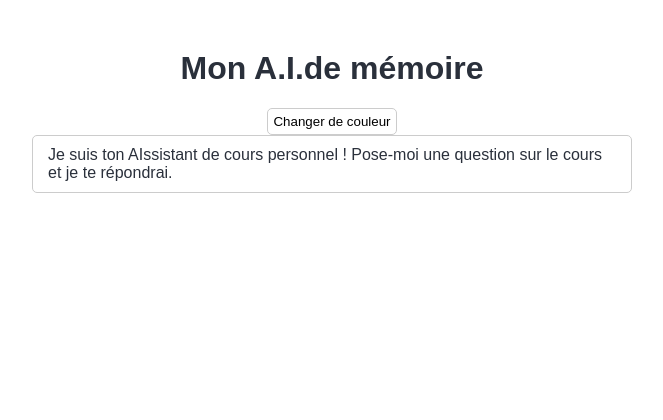
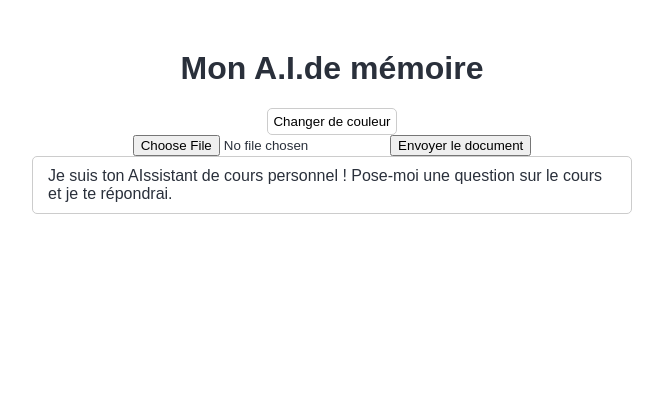
Before and after one commit to dhia680/Encoder-Decoder-Translation-Project, a Flask app: page / in a window 1280 px wide. Shown: the top 420 px of the page, without its empty margins (308-971 px from the left). Run offline with Flask 3, Linux system fonts and the light colour scheme; parts of the project's set-up code (start-up, migrations or seed data) failed here and were passed over.

Commit message:
fonction ajout de fichier

```diff
--- a/main.py
+++ b/main.py
@@ -26,12 +26,18 @@ def prompt():
 
 @app.route("/question", methods=["GET"])
 def question():
-    q = ask_question_to_pdf.ask_question_to_pdf("Pose moi une question sur le texte")
+    q = ask_question_to_pdf.ask_question_to_pdf("Pose moi une question sur le texte",ask_question_to_pdf.filename)
     q_list.append(q)
     return {"answer" : q}
 
 @app.route("/answer", methods=["POST"])
 def reponse():
     r = request.form["prompt"]
-    answer = ask_question_to_pdf.verif(q_list[-1],r)
+    answer = ask_question_to_pdf.verif(q_list[-1],r,ask_question_to_pdf.filename)
     return {"answer" : answer}
+
+@app.route("/upload" , methods=["POST"])
+def upload():
+    f = request.files["background"]
+    f.save("document.pdf")
+    return "file uploaded"
--- a/static/prompt.js
+++ b/static/prompt.js
@@ -3,8 +3,9 @@ const submitButton = document.getElementById("submit-button");
 const questionButton = document.getElementById("question-button");
 const messagesContainer = document.getElementById("messages-container");
 const darkmodeButton = document.getElementById("darkmode-button");
-const body = document.getElementById("body")
-mode = "light"
+const body = document.getElementById("body");
+const form = document.getElementById("form");
+mode = "light";
 
 const appendHumanMessage = (message) => {
   const humanMessageElement = document.createElement("div");
@@ -89,3 +90,14 @@ const handleDarkmodeClick = async (event) => {
 
 questionButton.addEventListener("click", handleQuestionClick);
 darkmodeButton.addEventListener("click", handleDarkmodeClick);
+
+form.addEventListener("submit", async function (e) {
+  e.preventDefault();
+  const formData = new FormData(e.target);
+  await fetch("/upload", {
+    method: "POST",
+    body: formData,
+  });
+  // On réinitialise le formulaire
+  form.reset();
+});
--- a/templates/index.html
+++ b/templates/index.html
@@ -12,6 +12,10 @@
     <header class="header">
       <h1 class="header-title">Mon A.I.de mémoire</h1>
       <button type="button" class="button" id="darkmode-button">Changer de couleur</button>
+      <form id="form">
+        <input type="file" name="background" />
+        <button type="submit">Envoyer le document</button>
+      </form>
     </header>
 
     <section id="messages-container" class="messages-container">
--- a/utils/ask_question_to_pdf.py
+++ b/utils/ask_question_to_pdf.py
@@ -4,6 +4,7 @@ import fitz
 import openai
 from dotenv import load_dotenv
 from nltk.tokenize import sent_tokenize
+import aspose.words as aw
 
 load_dotenv()
 
@@ -90,12 +91,13 @@ def gpt3_completion(txt):
             {"role" : "user" , "content" : txt}
             ]
     )
-    print(a["choices"][0]["message"]["content"])
     return a["choices"][0]["message"]["content"]
 
 text = "Brahim le crétin est une légende de l'école des ponts"
 
-def ask_question_to_pdf(txt,str=chunks):
+def ask_question_to_pdf(txt,filename):
+    document = read_pdf(filename)
+    chunks = split_text(document)
     a = openai.ChatCompletion.create(
         model = "gpt-3.5-turbo",
         messages = [
@@ -105,7 +107,9 @@ def ask_question_to_pdf(txt,str=chunks):
     )
     return a["choices"][0]["message"]["content"]
 
-def verif(question,response,str=chunks):
+def verif(question,response,filename):
+    document = read_pdf(filename)
+    chunks = split_text(document)
     a = openai.ChatCompletion.create(
         model = "gpt-3.5-turbo",
         messages = [
```
Also changed, not shown: 3 other files.
